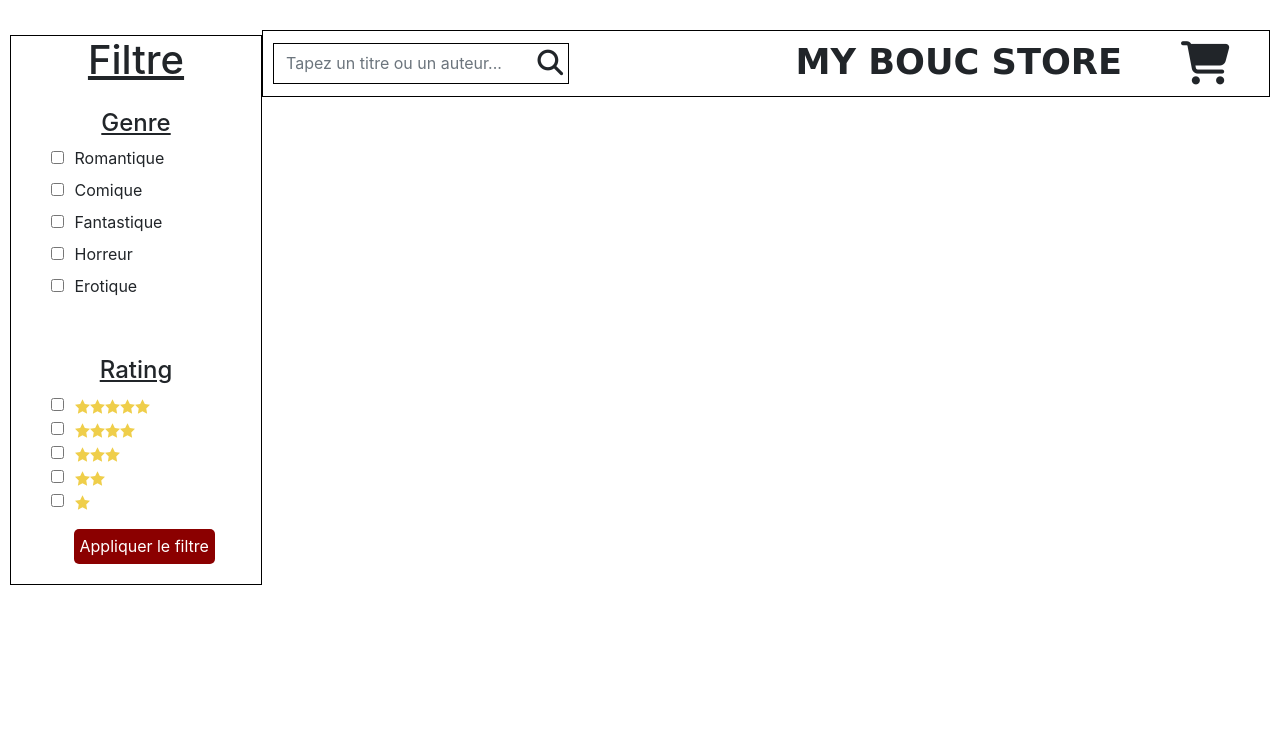
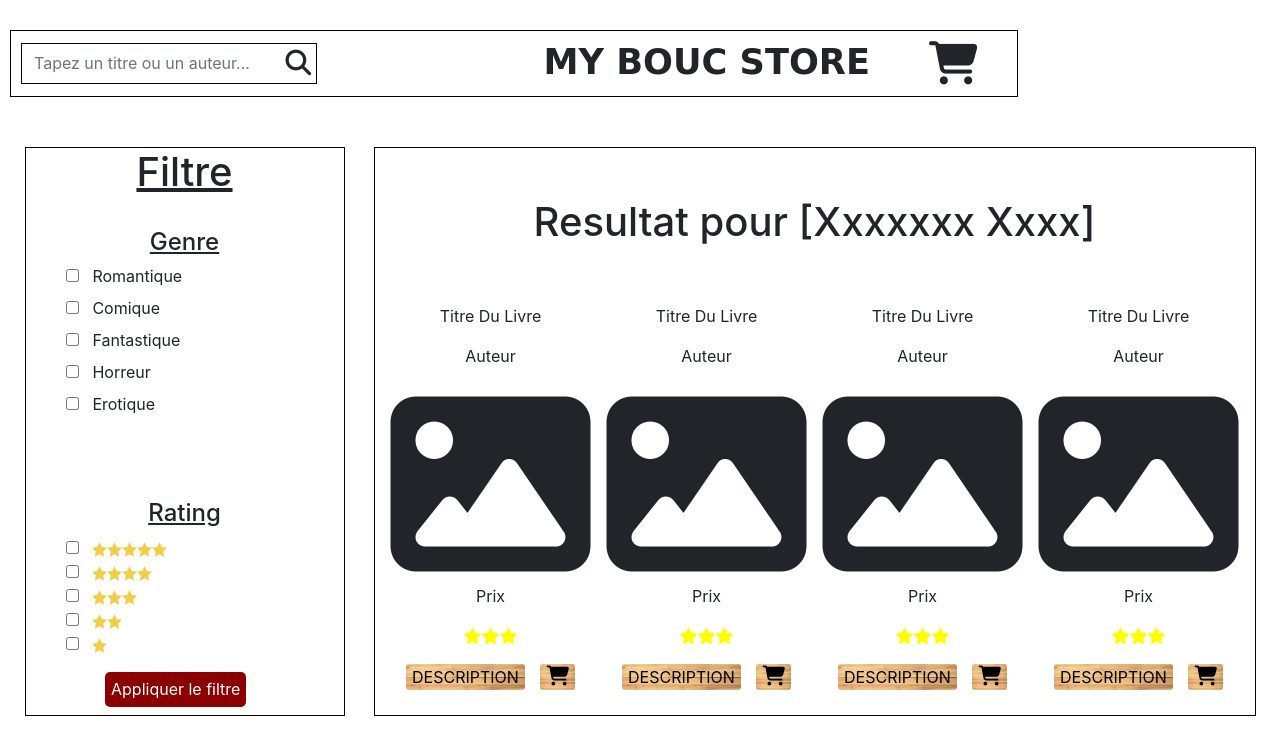
Before and after one commit to wallas938/my-book-store, an Angular app: page / in a window 1280 px wide. Shown: the top 746 px of the page. Built offline with nearby package versions, Linux system fonts and the light colour scheme; a web font is replaced by a local one.

Commit message:
positionnement du filter et main OK

```diff
--- a/src/app/app.component.css
+++ b/src/app/app.component.css
@@ -7,7 +7,6 @@
   padding: 0 10px;
   margin-top: 20px;
   margin-bottom: 50px;
-  float: right;
   align-items: center;
 }
 
--- a/src/app/app.component.html
+++ b/src/app/app.component.html
@@ -11,4 +11,4 @@
     </div>
   </div>
 </div>
-<app-filter></app-filter>
+<app-main></app-main>
--- a/src/app/filter/filter.component.css
+++ b/src/app/filter/filter.component.css
@@ -1,9 +1,8 @@
+
 .container-filter{
 	border: 1px black solid;
-	width: 20%;
-	height: 550px;
-	margin-top: 2%;
-	display: inline-block;
+	height: 100%;
+	width: 320px;
 }
 
 h1, h4{
--- a/src/app/main/main.component.css
+++ b/src/app/main/main.component.css
@@ -1,7 +1,13 @@
+#main-container {
+  display: flex;
+  justify-content: space-around;
+  width: 100%;
+}
+
 main {
   border: 1px solid black;
   width: 70%;
-  float: right;
+  padding-bottom: 25px;
 }
 
 #request-results-container {
--- a/src/app/main/main.component.html
+++ b/src/app/main/main.component.html
@@ -1,4 +1,5 @@
-
+<div id="main-container">
+  <app-filter></app-filter>
   <main>
       <h1>Resultat pour [Xxxxxxx Xxxx] </h1>
       <section id="request-results-container">
@@ -60,3 +61,4 @@
               </div>
       </section>
     </main>
+</div>
```
Lines whose indentation alone changed are shown as unchanged.
